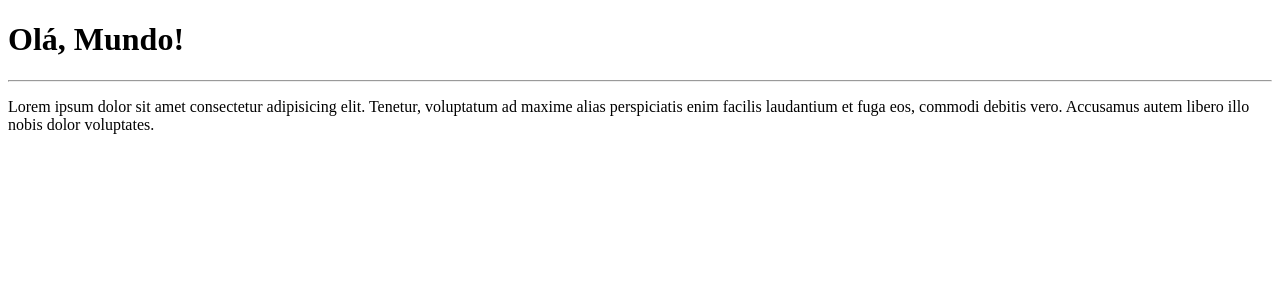
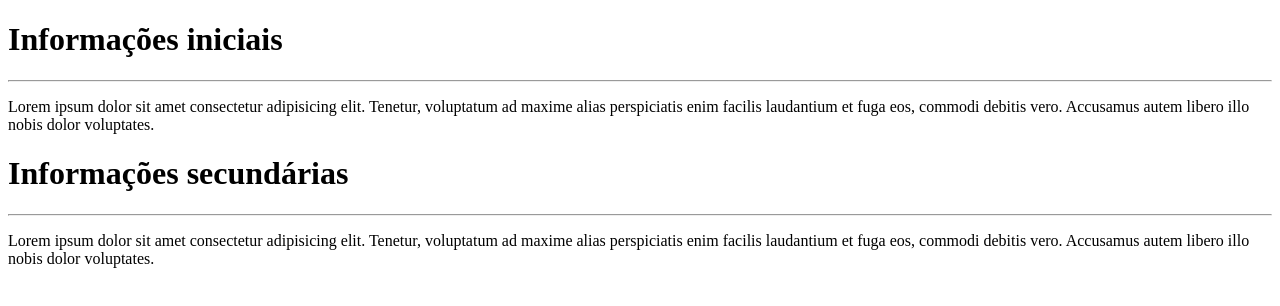
Before and after one commit to hbtfsilva/js-tst, a plain HTML site: page index.html in a window 1280 px wide. Drawn offline with Linux system fonts and the light colour scheme.

Commit message:
alteração nos dados da page

```diff
--- a/index.html
+++ b/index.html
@@ -6,8 +6,13 @@
             <title>Projeto</title>
 </head>
 <body>
-            <h1>Olá, Mundo!</h1>
+            <h1>Informações iniciais</h1>
             <hr>
             <p>Lorem ipsum dolor sit amet consectetur adipisicing elit. Tenetur, voluptatum ad maxime alias perspiciatis enim facilis laudantium et fuga eos, commodi debitis vero. Accusamus autem libero illo nobis dolor voluptates.</p>
+
+            <h1>Informações secundárias</h1>
+            <hr>
+            <p>Lorem ipsum dolor sit amet consectetur adipisicing elit. Tenetur, voluptatum ad maxime alias perspiciatis enim facilis laudantium et fuga eos, commodi debitis vero. Accusamus autem libero illo nobis dolor voluptates.</p>
+
 </body>
 </html>
```
